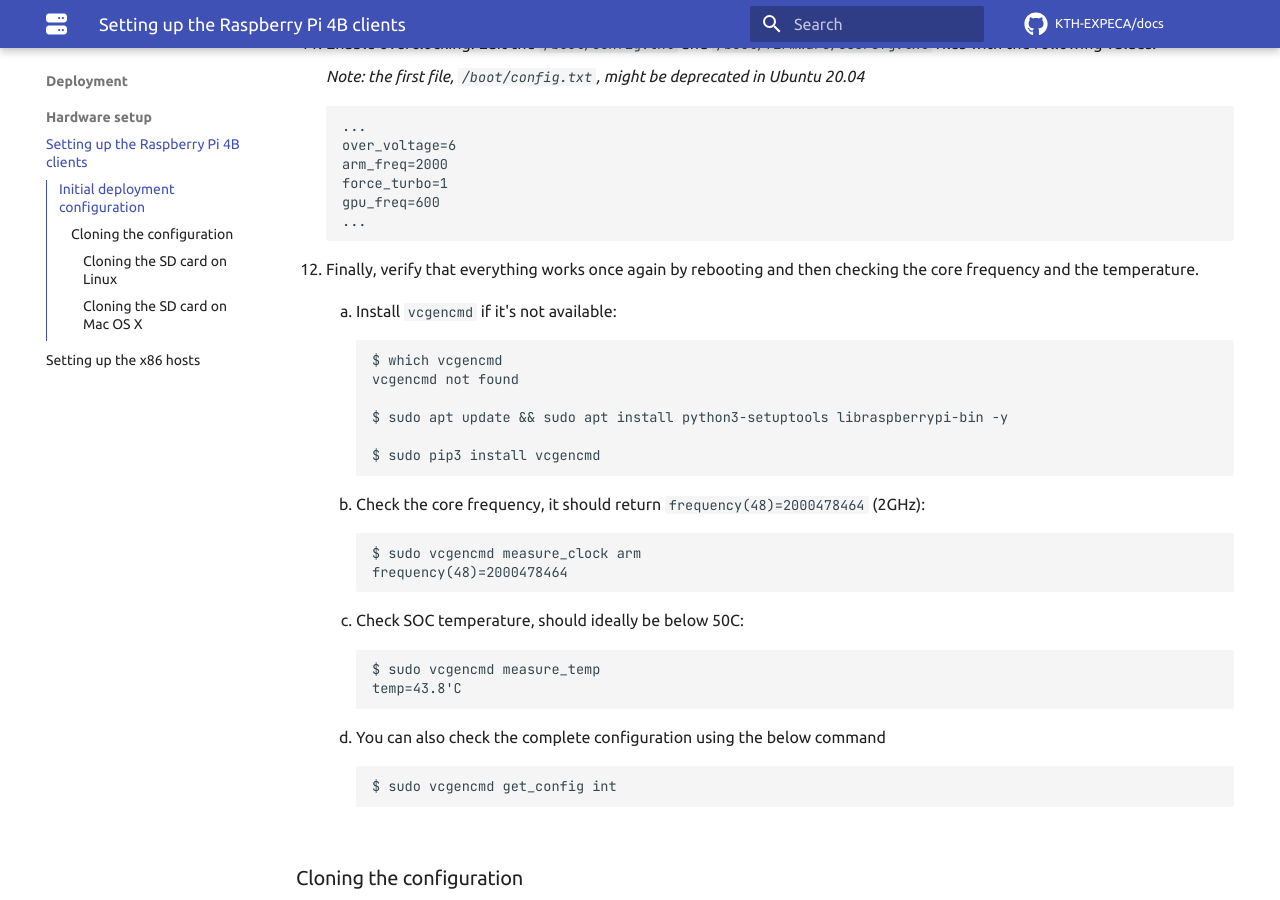
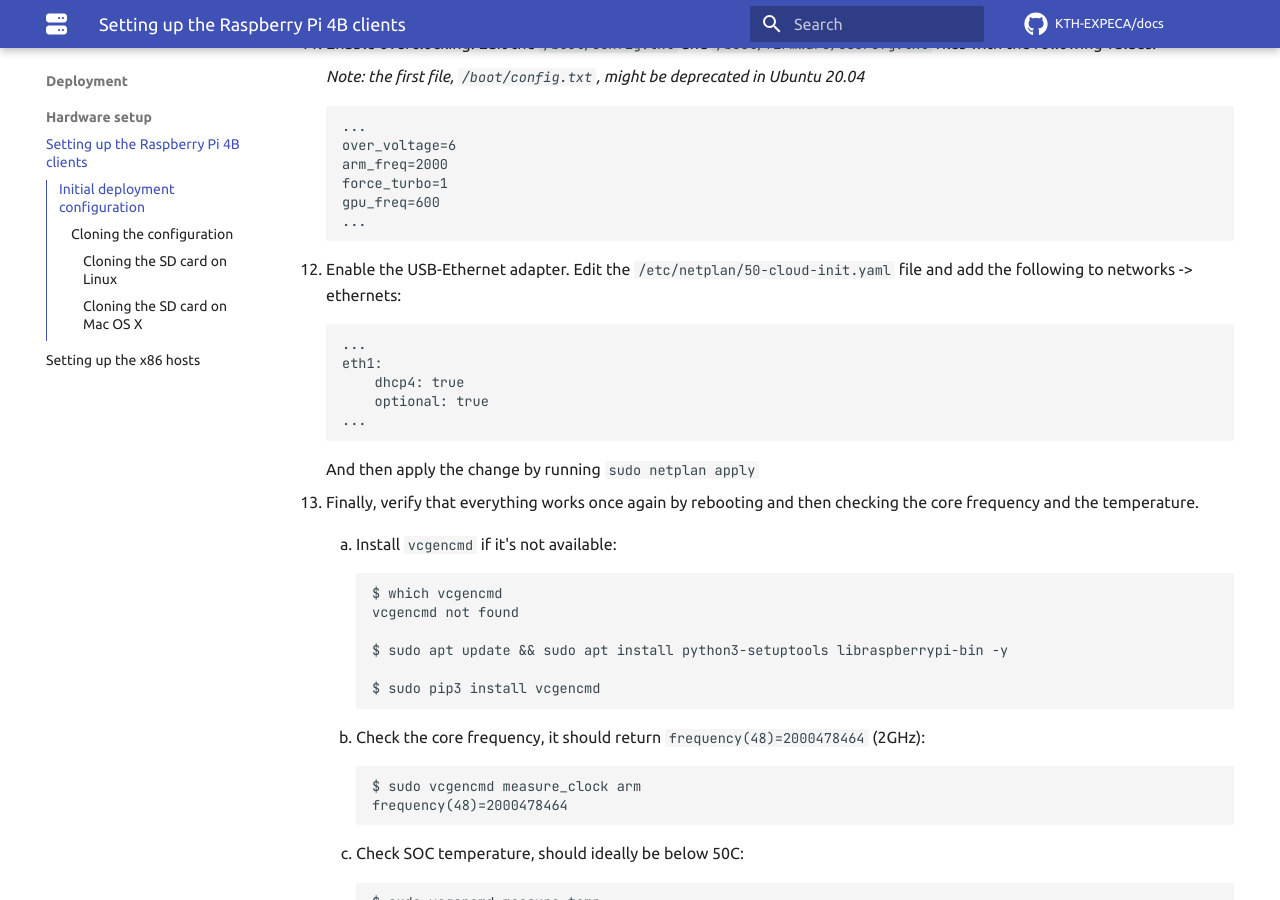
Before and after one commit to KTH-EXPECA/devdocs, an MkDocs documentation site: the page built from docs/deployment/hardware_setup/raspberrypis.md, in a window 1280 px wide and 900 px high, scrolled down 4076 px. Built offline with MkDocs 1.6.1 and Material for MkDocs 9.7.7, drawn with Linux system fonts in a browser that asks for light colours; comment, search, counter and statistics services are not loaded.

Commit message:
Updated rapberrypis.md
Enabling the USB-Ethernet adaptor interface

```diff
--- a/docs/deployment/hardware_setup/raspberrypis.md
+++ b/docs/deployment/hardware_setup/raspberrypis.md
@@ -178,7 +178,17 @@ See [this website](https://www.virtuability.com/posts/2020/08/get-started-with-u
         gpu_freq=600
         ...
 
-12. Finally, verify that everything works once again by rebooting and then checking the core frequency and the temperature.
+12. Enable the USB-Ethernet adapter.
+    Edit the `/etc/netplan/50-cloud-init.yaml` file and add the following to networks -> ethernets:
+
+    	...
+    	eth1:
+            dhcp4: true
+            optional: true
+    	...
+    And then apply the change by running `sudo netplan apply`
+
+13. Finally, verify that everything works once again by rebooting and then checking the core frequency and the temperature.
 
     1. Install `vcgencmd` if it's not available:
 
```
